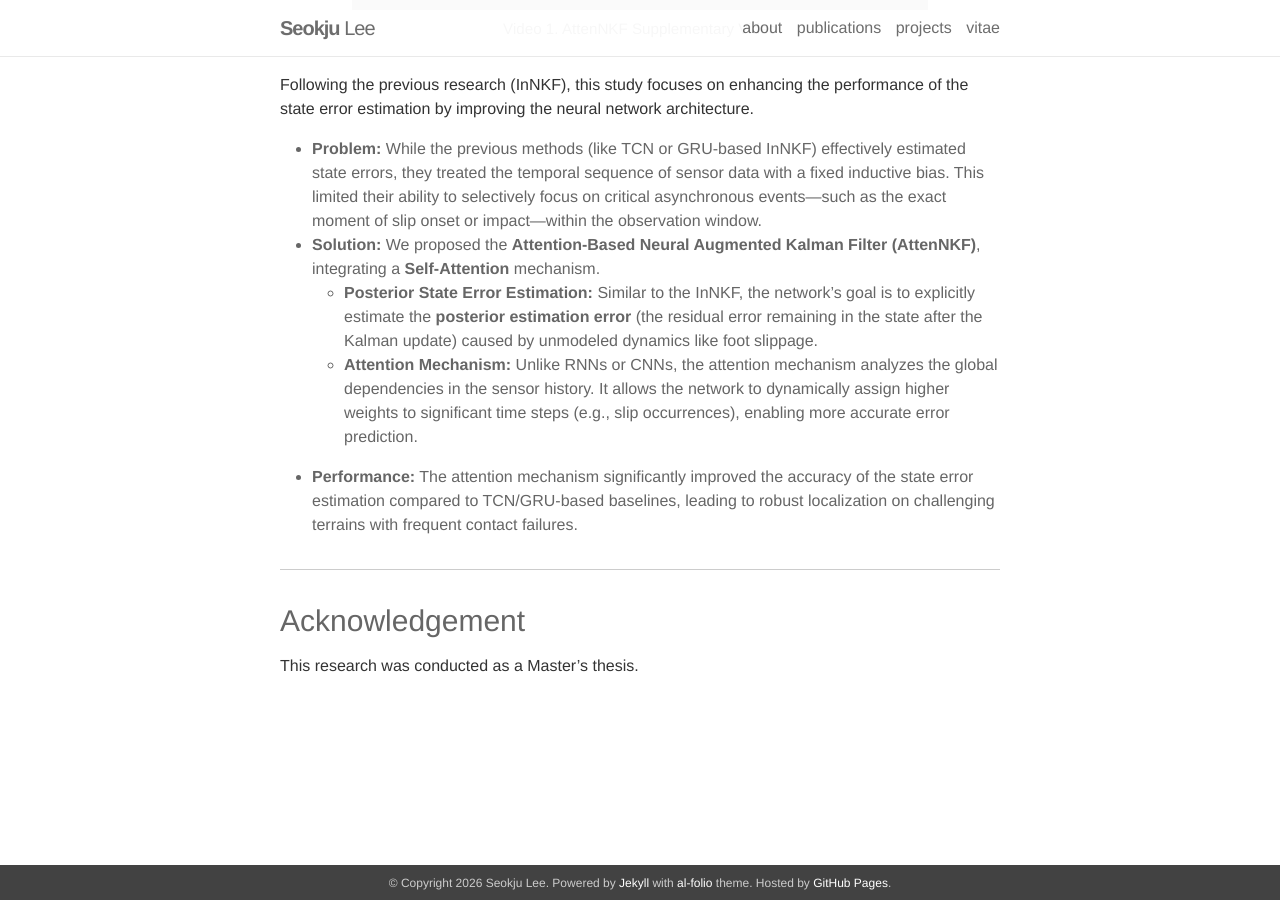
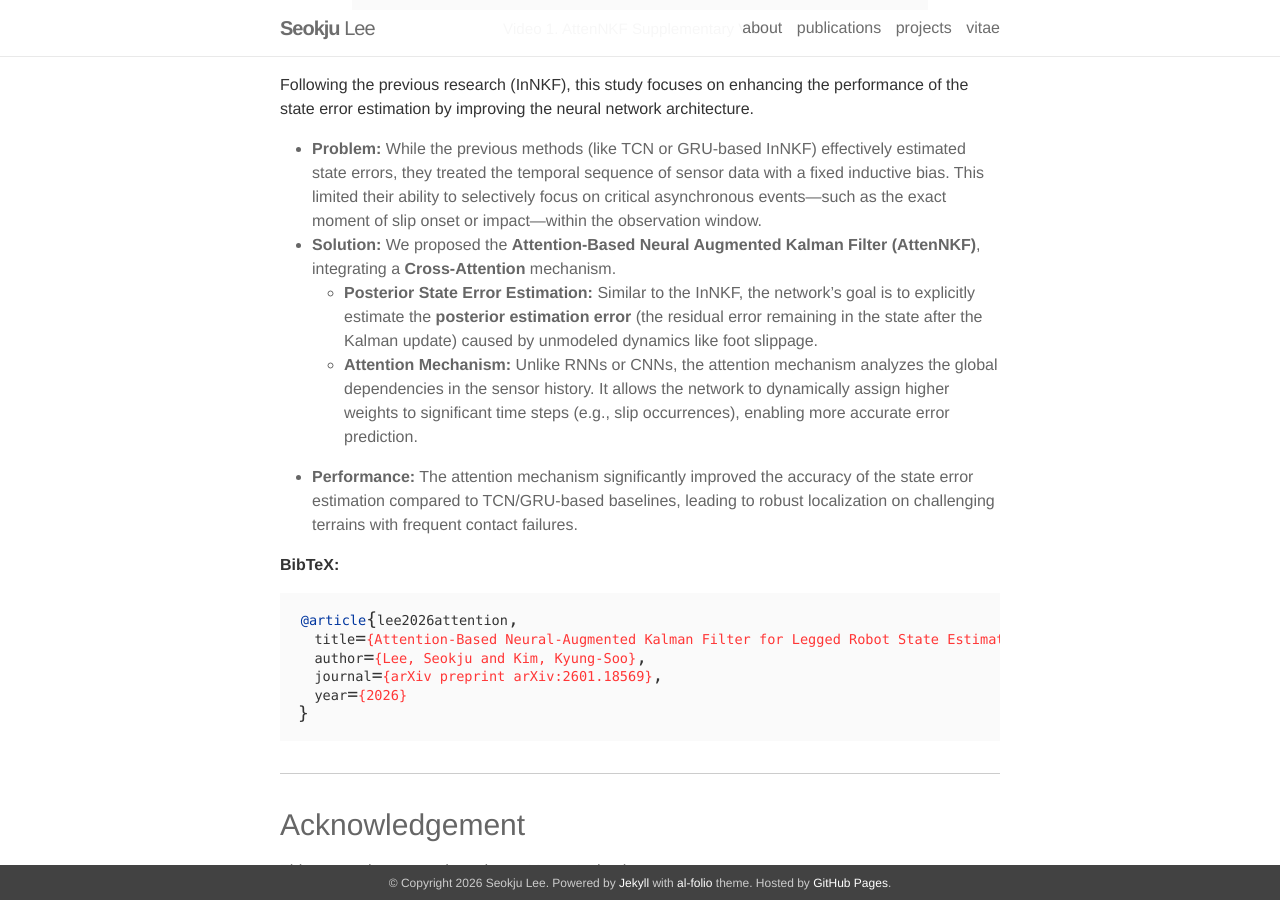
Before and after one commit to seokju-lee/seokju-lee.github.io, a Jekyll site: the page built from _projects/state_estimator.markdown, in a window 1280 px wide and 900 px high, scrolled down 2393 px. Built offline with Jekyll 4.4.1, drawn with Linux system fonts in a browser that asks for light colours; nearby versions of some CDN libraries; some of the changed text lies outside the part shown; grey boxes are pictures that could not be loaded.

Commit message:
update bibtex

````diff
--- a/_projects/state_estimator.markdown
+++ b/_projects/state_estimator.markdown
@@ -4,14 +4,14 @@ title: Legged Robot State Estimation
 description: State estimation for legged robots using hybrid Kalman filter.
 date: 2025-12-30
 img: /assets/img/projects/state_estimator/attennkf.png
-duration: "2024.03 - 2025.10"
+duration: "2024.03 - 2026.02"
 pinned: true
 tags: [State Estimation, Quadruped Robot, Supervised Learning]
 category: Legged robotics
 summary: "This is a short one-line summary. Add a thumbnail at `assets/img/projects/<project>/...` and edit front-matter."
 ---
 
-*Duration:* 2024.03 - 2026.01
+*Duration:* 2024.03 - 2026.02
 
 ***
 
@@ -69,10 +69,20 @@ We proposed a novel state estimation framework, the **Invariant Neural-Augmented
 Following the previous research (InNKF), this study focuses on enhancing the performance of the state error estimation by improving the neural network architecture.
 
 * **Problem:** While the previous methods (like TCN or GRU-based InNKF) effectively estimated state errors, they treated the temporal sequence of sensor data with a fixed inductive bias. This limited their ability to selectively focus on critical asynchronous events—such as the exact moment of slip onset or impact—within the observation window.
-* **Solution:** We proposed the **Attention-Based Neural Augmented Kalman Filter (AttenNKF)**, integrating a **Self-Attention** mechanism.
+* **Solution:** We proposed the **Attention-Based Neural Augmented Kalman Filter (AttenNKF)**, integrating a **Cross-Attention** mechanism.
     * **Posterior State Error Estimation:** Similar to the InNKF, the network's goal is to explicitly estimate the **posterior estimation error** (the residual error remaining in the state after the Kalman update) caused by unmodeled dynamics like foot slippage.
     * **Attention Mechanism:** Unlike RNNs or CNNs, the attention mechanism analyzes the global dependencies in the sensor history. It allows the network to dynamically assign higher weights to significant time steps (e.g., slip occurrences), enabling more accurate error prediction.
 * **Performance:** The attention mechanism significantly improved the accuracy of the state error estimation compared to TCN/GRU-based baselines, leading to robust localization on challenging terrains with frequent contact failures.
+
+**BibTeX:**
+```bibtex
+@article{lee2026attention,
+  title={Attention-Based Neural-Augmented Kalman Filter for Legged Robot State Estimation},
+  author={Lee, Seokju and Kim, Kyung-Soo},
+  journal={arXiv preprint arXiv:2601.18569},
+  year={2026}
+}
+```
 
 ---
 
````
